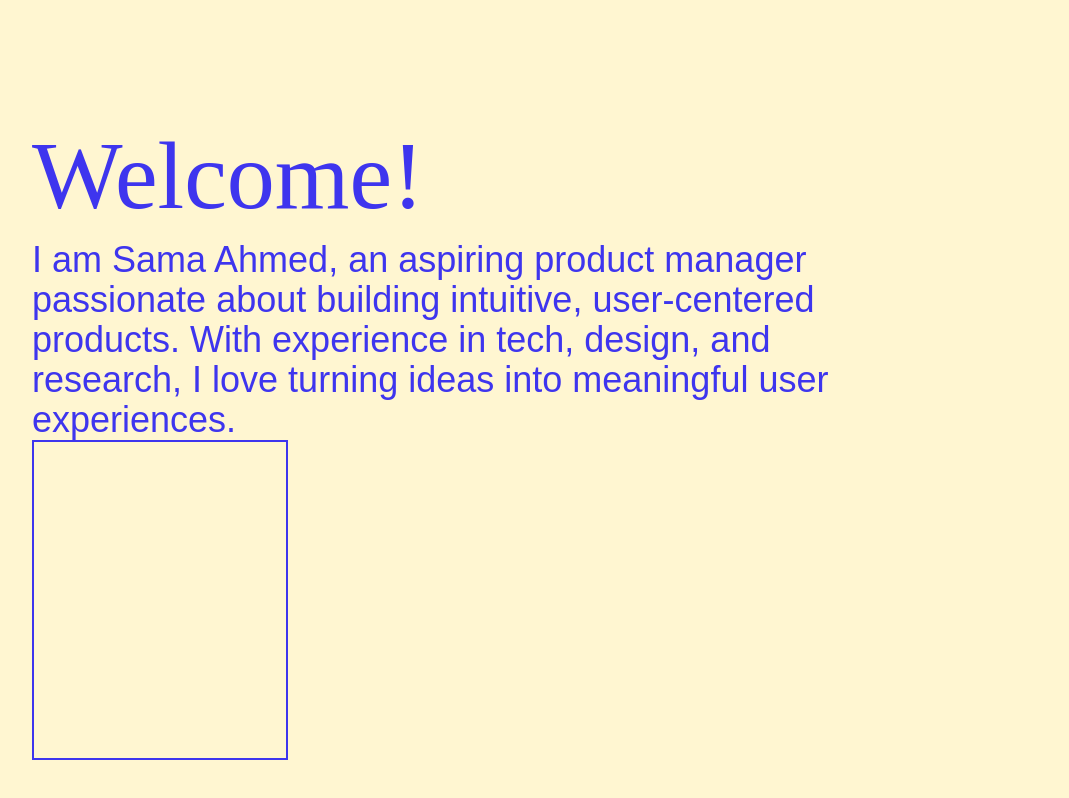
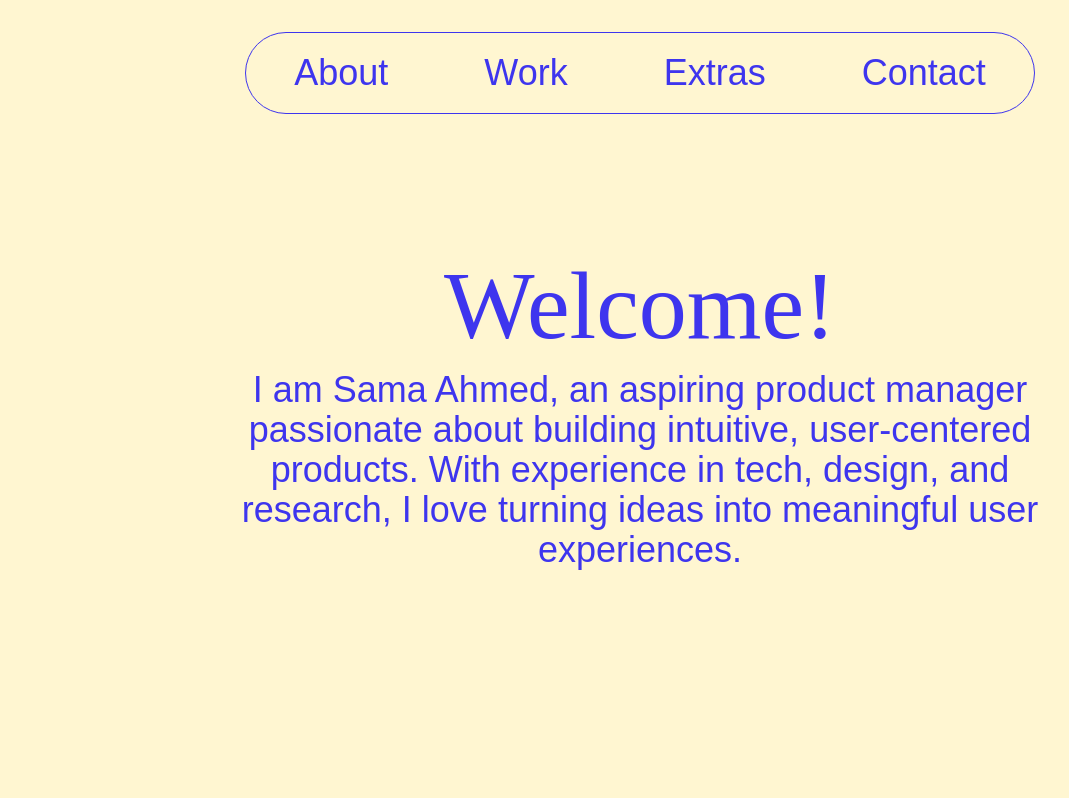
Before and after one commit to 26samaahmed/product-portfolio, a SvelteKit app in the folder portfolio/: page / in a window 1280 px wide. Shown: the whole page, without its empty margins (0-1069 px from the left). Built offline with nearby package versions, Linux system fonts and the light colour scheme; a web font is replaced by a local one.

Commit message:
add nav bar

```diff
--- a/portfolio/src/components/NavBar.svelte
+++ b/portfolio/src/components/NavBar.svelte
@@ -0,0 +1,32 @@
+<script>
+  export let buttons = {};
+
+  function scrollIntoView({ target }) {
+    const el = document.querySelector(target.getAttribute("href"));
+    if (!el) return;
+    el.scrollIntoView({
+      behavior: "smooth",
+    });
+  }
+</script>
+
+
+<div class="flex justify-center">
+  <nav class="w-fit rounded-full bg-[#FFF6D1] z-10 border px-12 py-5">
+    <div class="flex justify-center space-x-3 md:space-x-24">
+      {#each buttons as button}
+        <a
+          href={button.link}
+          on:click|preventDefault={scrollIntoView}
+          class="text-lg sm:text-4xl inline-block relative
+                 after:content-[''] after:absolute after:w-full after:h-0.5
+                 after:bottom-0 after:left-0 after:scale-x-0 after:origin-bottom-right
+                 after:transition-transform after:duration-[250ms] after:ease-out after:bg-[#3E35EE]
+                 hover:after:scale-x-100 hover:after:origin-bottom-left"
+        >
+          {button.name}
+        </a>
+      {/each}
+    </div>
+  </nav>
+</div>
--- a/portfolio/src/routes/+page.svelte
+++ b/portfolio/src/routes/+page.svelte
@@ -14,15 +14,23 @@
 
 <script>
   import NavBar from '../components/NavBar.svelte';
+  let buttons = [
+    { name: 'About', link: '#about' },
+    { name: 'Work', link: '#work' },
+    { name: 'Extras', link: '#extras' },
+    { name: 'Contact', link: '#contact' },
+  ];
 </script>
 
 <div class="text-[#3E35EE] bg-[#FFF6D1] min-h-screen p-8">
-  <h1 class="text-8xl mb-4 font-heading pt-24">Welcome!</h1>
+  <NavBar {buttons} />
+  <div class="flex flex-col items-center text-center space-y-8">
+  <h1 class="text-8xl mb-4 font-heading pt-36">Welcome!</h1>
   <p class="text-4xl font-sans w-2/3">
     I am Sama Ahmed, an aspiring product manager passionate about building intuitive, user-centered products.
     With experience in tech, design, and research, I love turning ideas into meaningful user experiences.
   </p>
 
-  <div class="w-64 h-80 border-2 ">
+  <!--<div class="w-64 h-80 border-2 "></div>-->
   </div>
 </div>
```
